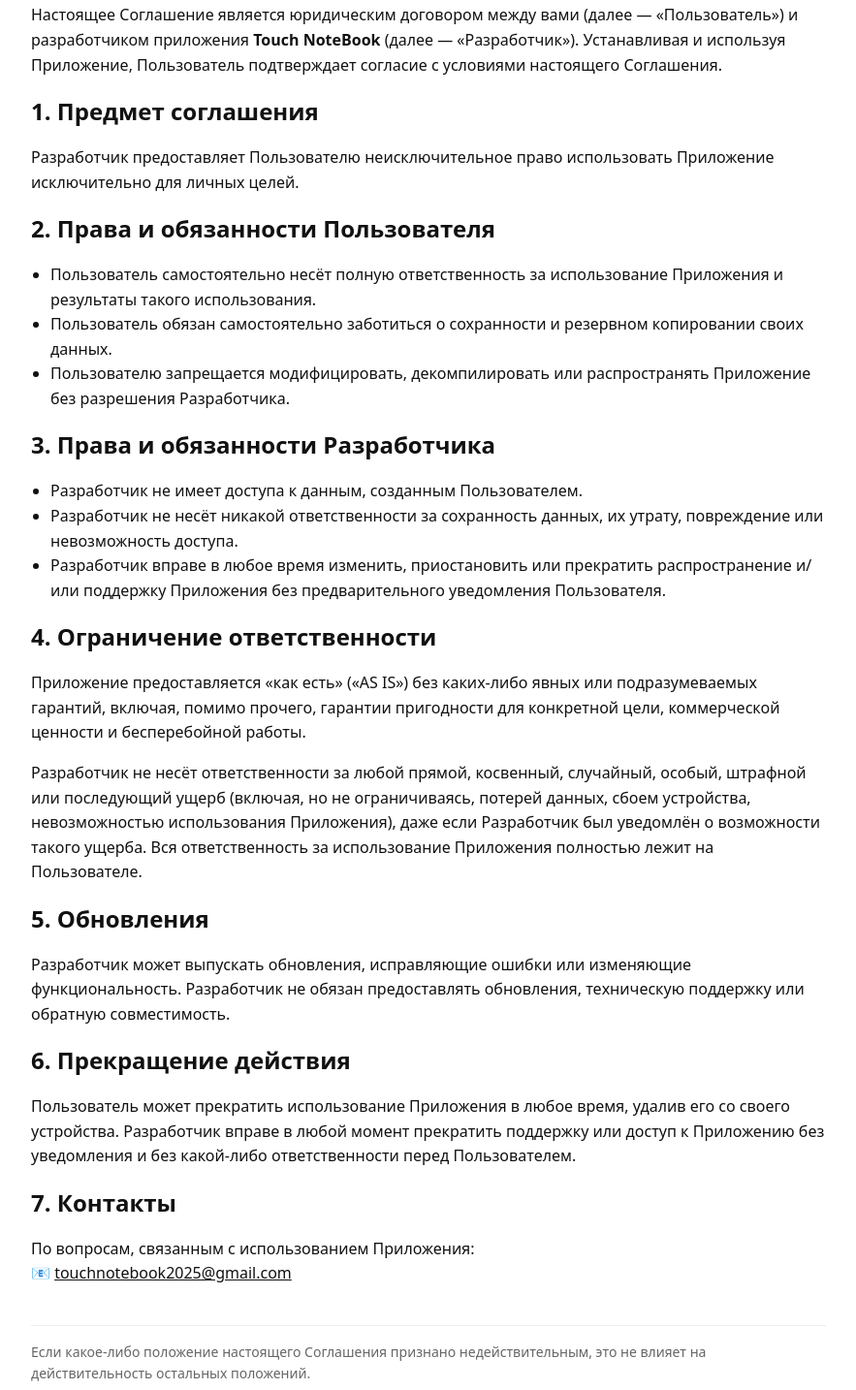
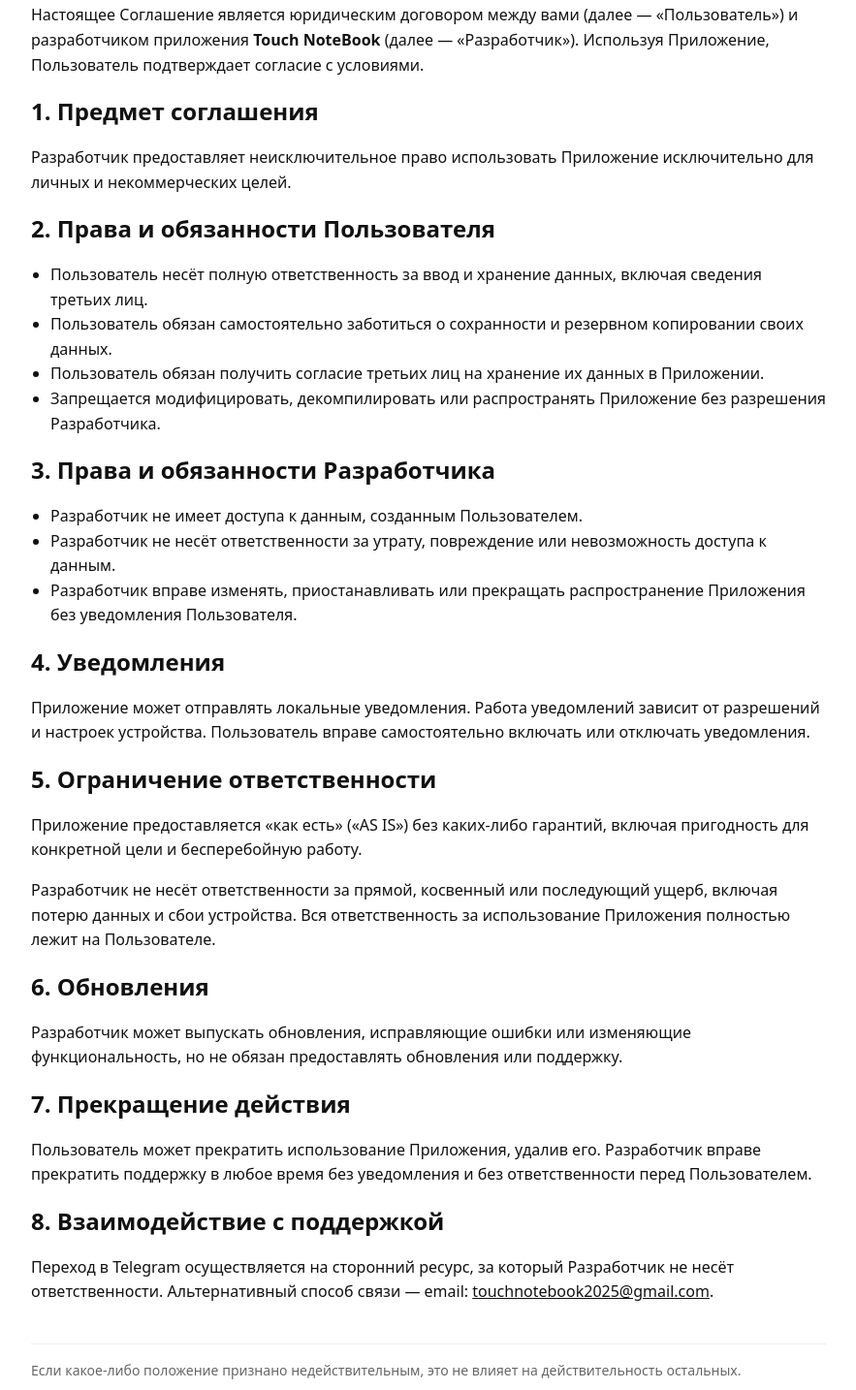
Before and after one commit to SergeyFierce/eula, a plain HTML site: page index.html in a window 1280 px wide. Shown: the part 126-1560 px from the top of the page at 97% size, without its empty margins (198-1081 px from the left). Drawn offline with Linux system fonts and the light colour scheme.

Commit message:
Update index.html

```diff
--- a/index.html
+++ b/index.html
@@ -40,41 +40,43 @@
     <h1>Пользовательское соглашение (EULA)</h1>
     <div class="meta">Дата вступления в силу: <strong>29.09.2025</strong></div>
 
-    <p>Настоящее Соглашение является юридическим договором между вами (далее — «Пользователь») и разработчиком приложения <strong>Touch NoteBook</strong> (далее — «Разработчик»). Устанавливая и используя Приложение, Пользователь подтверждает согласие с условиями настоящего Соглашения.</p>
+    <p>Настоящее Соглашение является юридическим договором между вами (далее — «Пользователь») и разработчиком приложения <strong>Touch NoteBook</strong> (далее — «Разработчик»). Используя Приложение, Пользователь подтверждает согласие с условиями.</p>
 
     <h2>1. Предмет соглашения</h2>
-    <p>Разработчик предоставляет Пользователю неисключительное право использовать Приложение исключительно для личных целей.</p>
+    <p>Разработчик предоставляет неисключительное право использовать Приложение исключительно для личных и некоммерческих целей.</p>
 
     <h2>2. Права и обязанности Пользователя</h2>
     <ul>
-      <li>Пользователь самостоятельно несёт полную ответственность за использование Приложения и результаты такого использования.</li>
+      <li>Пользователь несёт полную ответственность за ввод и хранение данных, включая сведения третьих лиц.</li>
       <li>Пользователь обязан самостоятельно заботиться о сохранности и резервном копировании своих данных.</li>
-      <li>Пользователю запрещается модифицировать, декомпилировать или распространять Приложение без разрешения Разработчика.</li>
+      <li>Пользователь обязан получить согласие третьих лиц на хранение их данных в Приложении.</li>
+      <li>Запрещается модифицировать, декомпилировать или распространять Приложение без разрешения Разработчика.</li>
     </ul>
 
     <h2>3. Права и обязанности Разработчика</h2>
     <ul>
       <li>Разработчик не имеет доступа к данным, созданным Пользователем.</li>
-      <li>Разработчик не несёт никакой ответственности за сохранность данных, их утрату, повреждение или невозможность доступа.</li>
-      <li>Разработчик вправе в любое время изменить, приостановить или прекратить распространение и/или поддержку Приложения без предварительного уведомления Пользователя.</li>
+      <li>Разработчик не несёт ответственности за утрату, повреждение или невозможность доступа к данным.</li>
+      <li>Разработчик вправе изменять, приостанавливать или прекращать распространение Приложения без уведомления Пользователя.</li>
     </ul>
 
-    <h2>4. Ограничение ответственности</h2>
-    <p>Приложение предоставляется «как есть» («AS IS») без каких-либо явных или подразумеваемых гарантий, включая, помимо прочего, гарантии пригодности для конкретной цели, коммерческой ценности и бесперебойной работы.</p>
-    <p>Разработчик не несёт ответственности за любой прямой, косвенный, случайный, особый, штрафной или последующий ущерб (включая, но не ограничиваясь, потерей данных, сбоем устройства, невозможностью использования Приложения), даже если Разработчик был уведомлён о возможности такого ущерба. Вся ответственность за использование Приложения полностью лежит на Пользователе.</p>
+    <h2>4. Уведомления</h2>
+    <p>Приложение может отправлять локальные уведомления. Работа уведомлений зависит от разрешений и настроек устройства. Пользователь вправе самостоятельно включать или отключать уведомления.</p>
 
-    <h2>5. Обновления</h2>
-    <p>Разработчик может выпускать обновления, исправляющие ошибки или изменяющие функциональность. Разработчик не обязан предоставлять обновления, техническую поддержку или обратную совместимость.</p>
+    <h2>5. Ограничение ответственности</h2>
+    <p>Приложение предоставляется «как есть» («AS IS») без каких-либо гарантий, включая пригодность для конкретной цели и бесперебойную работу.</p>
+    <p>Разработчик не несёт ответственности за прямой, косвенный или последующий ущерб, включая потерю данных и сбои устройства. Вся ответственность за использование Приложения полностью лежит на Пользователе.</p>
 
-    <h2>6. Прекращение действия</h2>
-    <p>Пользователь может прекратить использование Приложения в любое время, удалив его со своего устройства. Разработчик вправе в любой момент прекратить поддержку или доступ к Приложению без уведомления и без какой-либо ответственности перед Пользователем.</p>
+    <h2>6. Обновления</h2>
+    <p>Разработчик может выпускать обновления, исправляющие ошибки или изменяющие функциональность, но не обязан предоставлять обновления или поддержку.</p>
 
-    <h2>7. Контакты</h2>
-    <p>По вопросам, связанным с использованием Приложения:<br>
-      📧 <a href="mailto:touchnotebook2025@gmail.com">touchnotebook2025@gmail.com</a>
-    </p>
+    <h2>7. Прекращение действия</h2>
+    <p>Пользователь может прекратить использование Приложения, удалив его. Разработчик вправе прекратить поддержку в любое время без уведомления и без ответственности перед Пользователем.</p>
 
-    <p class="footer-note">Если какое-либо положение настоящего Соглашения признано недействительным, это не влияет на действительность остальных положений.</p>
+    <h2>8. Взаимодействие с поддержкой</h2>
+    <p>Переход в Telegram осуществляется на сторонний ресурс, за который Разработчик не несёт ответственности. Альтернативный способ связи — email: <a href="mailto:touchnotebook2025@gmail.com">touchnotebook2025@gmail.com</a>.</p>
+
+    <p class="footer-note">Если какое-либо положение признано недействительным, это не влияет на действительность остальных.</p>
   </main>
 </body>
 </html>
```
